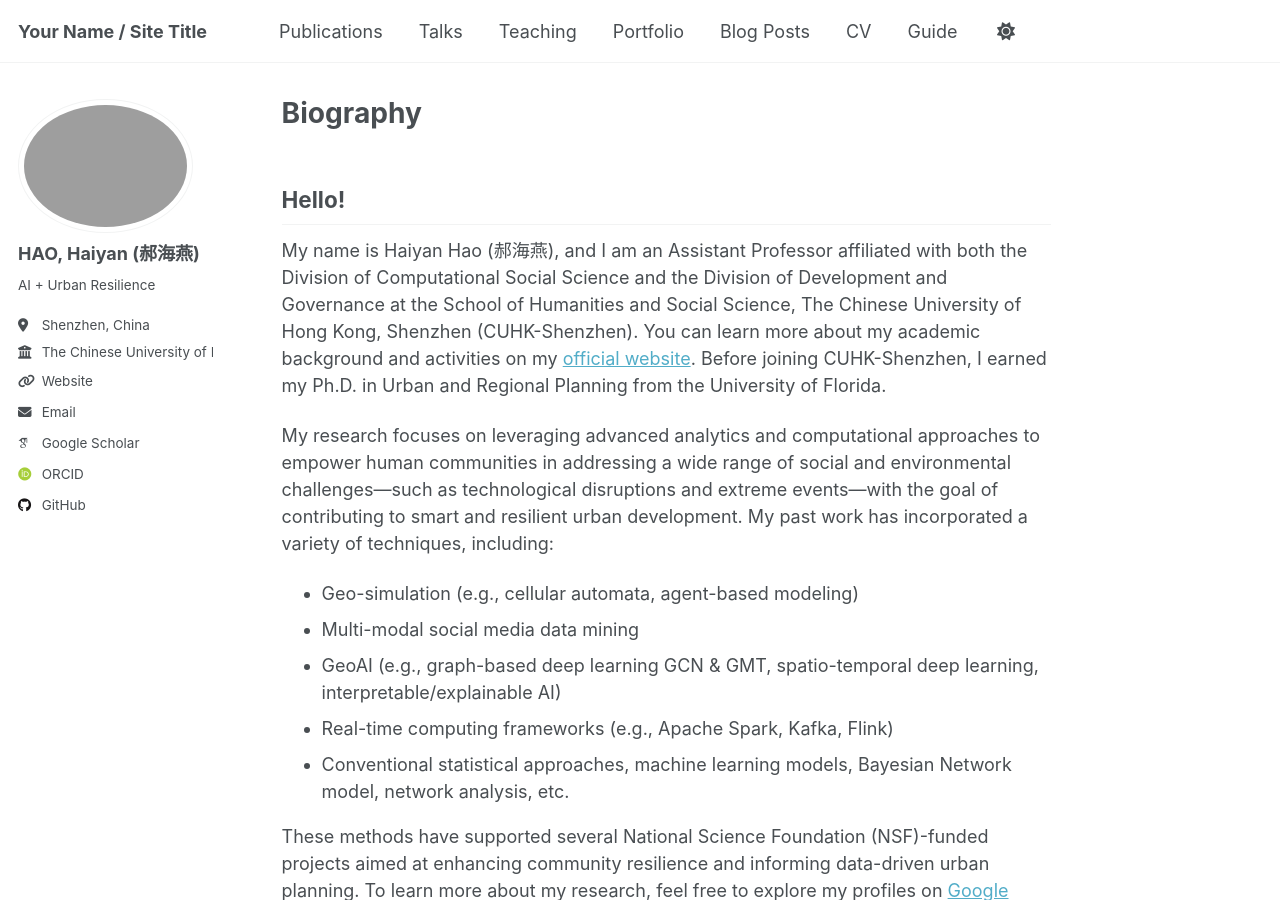
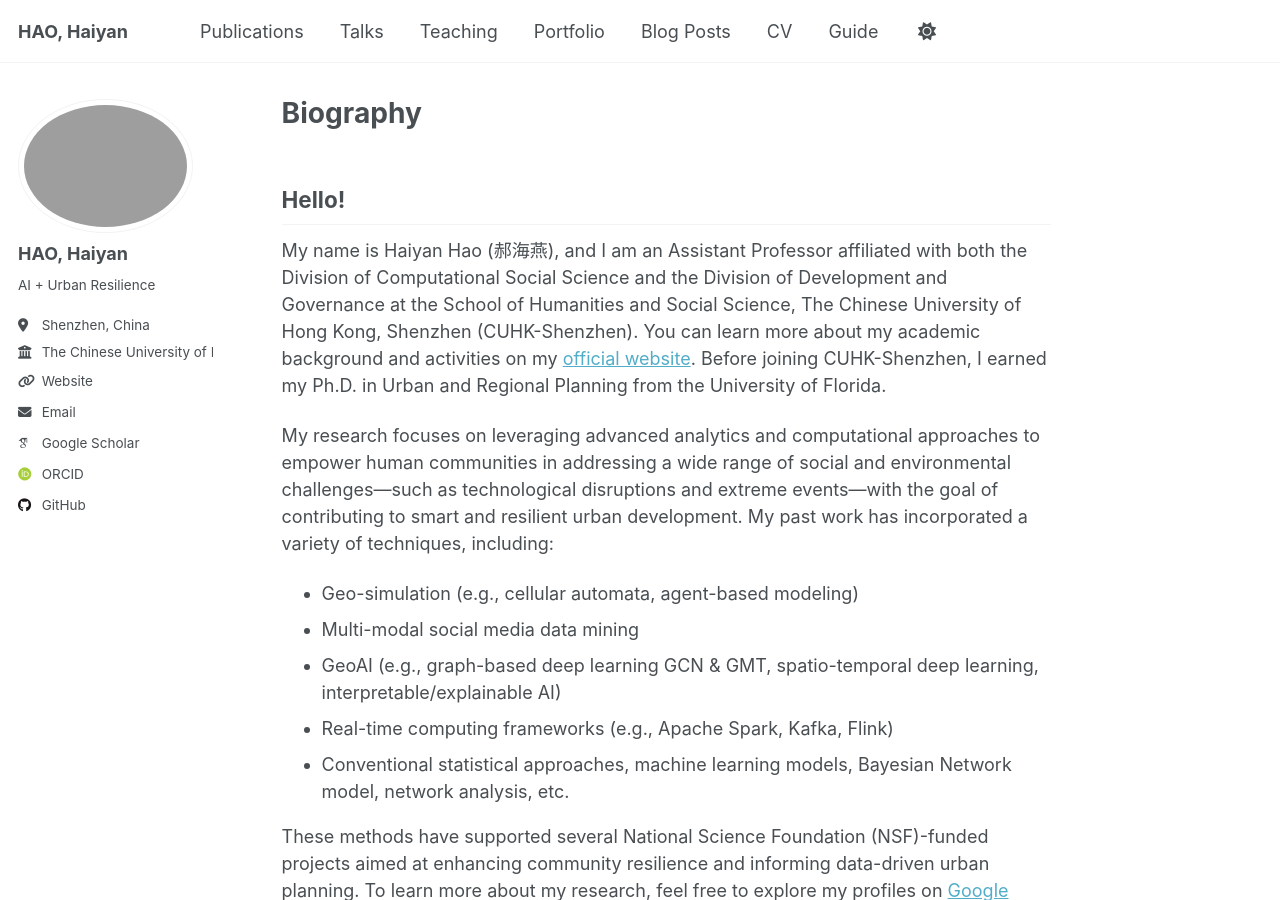
Before and after one commit to Haiyan-Hao/haiyan_hao, a Jekyll site: the page built from _pages/about.md, in a window 1280 px wide and 900 px high. Built offline with Jekyll 4.4.1, drawn with Linux system fonts in a browser that asks for light colours; some web fonts are replaced.

Commit message:
Update _config.yml

```diff
--- a/_config.yml
+++ b/_config.yml
@@ -9,11 +9,11 @@
 # Basic Site Settings
 locale                   : "en-US"
 site_theme               : "default"
-title                    : "Your Name / Site Title"
+title                    : "HAO, Haiyan"
 title_separator          : "-"
 name                     : &name "Your Name"
 description              : &description "personal description"
-url                      : https://academicpages.github.io # the base hostname & protocol for your site e.g. "https://[your GitHub username].github.io" or if you already have some other page hosted on Github then use "https://[your GitHub username].github.io/[Your Repo Name]"
+url                      : https://haiyan-hao.github.io/haiyan_hao/
 baseurl                  : "" # the subpath of your site, e.g. "/blog"
 repository               : "academicpages/academicpages.github.io"
 
@@ -23,7 +23,7 @@ repository               : "academicpages/academicpages.github.io"
 author:
   # Biographic information
   avatar           : "Image_20250508164021.jpg"
-  name             : "HAO, Haiyan (郝海燕)"
+  name             : "HAO, Haiyan"
   pronouns         : # example: "she/her"
   bio              : "AI + Urban Resilience"
   location         : "Shenzhen, China"
```
